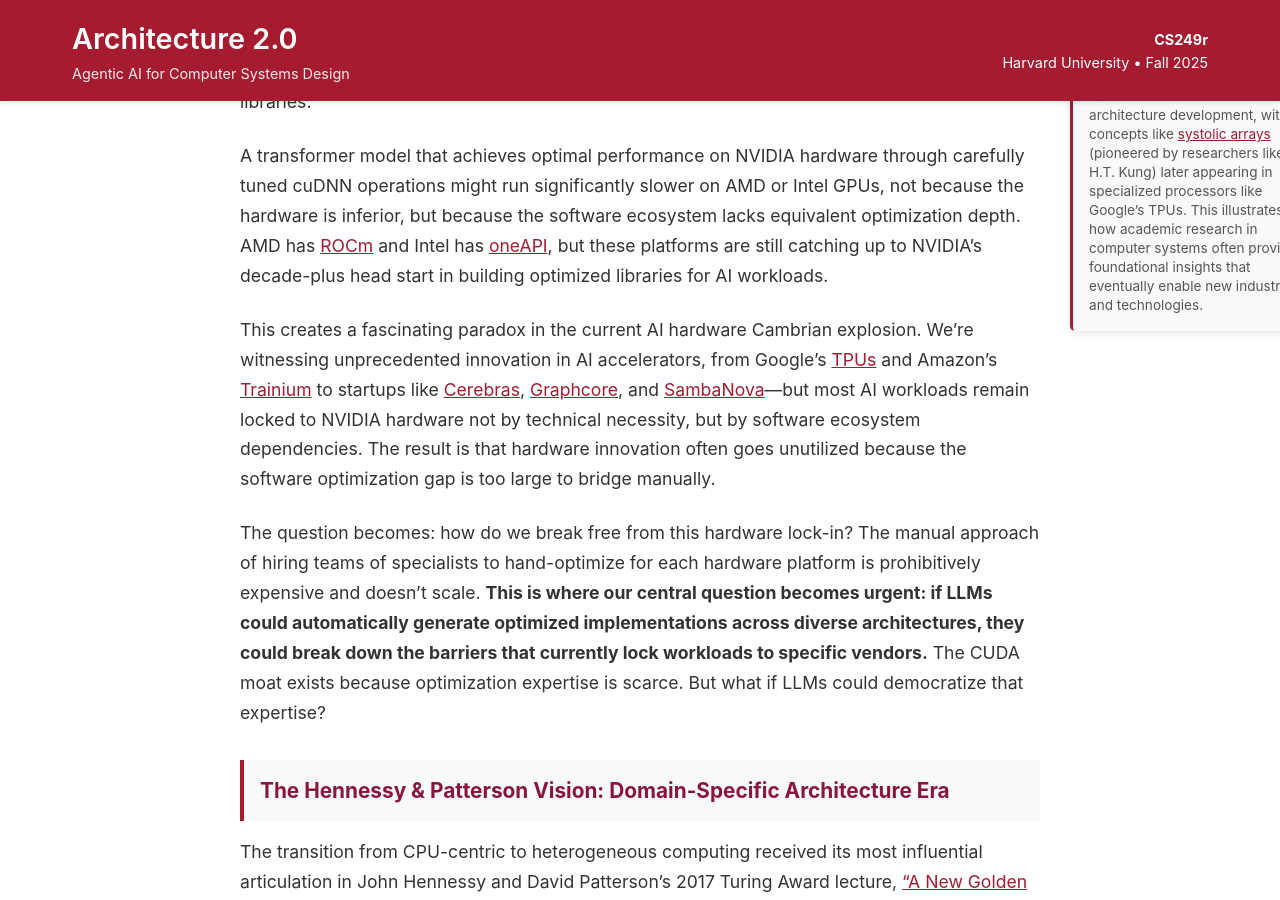
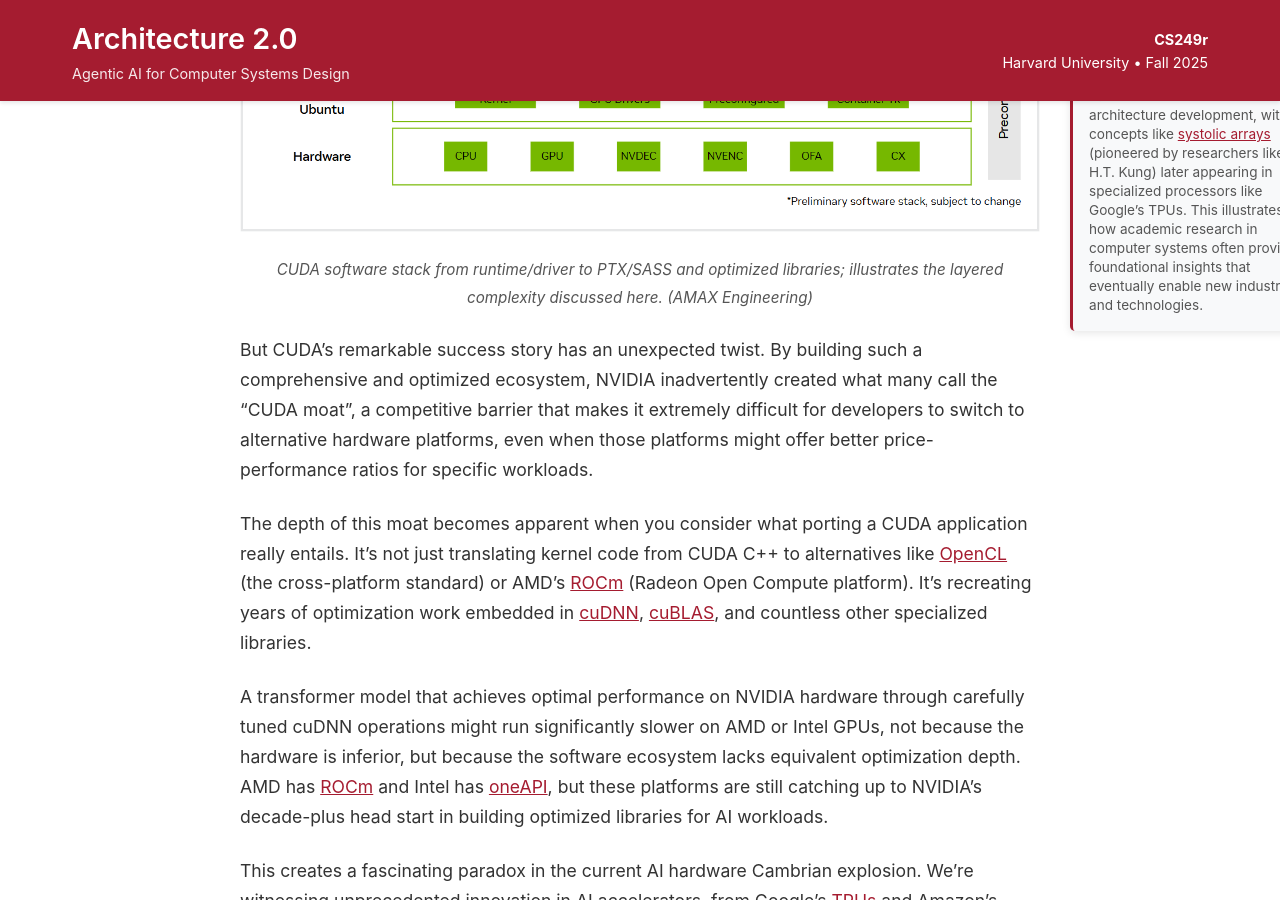
Before and after one commit to harvard-edge/cs249r_fall2025, a Jekyll site: the page built from _posts/2024-10-01-week-5-gpu-performance-engineering.md, in a window 1280 px wide and 900 px high, scrolled down 4250 px. Built offline with Jekyll 4.4.1, drawn with Linux system fonts in a browser that asks for light colours; comment, search, counter and statistics services are not loaded; some of the changed text lies outside the part shown.

Commit message:
move figure 1

```diff
--- a/_posts/2024-10-01-week-5-gpu-performance-engineering.md
+++ b/_posts/2024-10-01-week-5-gpu-performance-engineering.md
@@ -63,6 +63,11 @@
 
 ### The CUDA Moat: When Success Creates Lock-In
 
+<figure class="post-figure">
+<img src="/cs249r_fall2025/assets/images/blog_images/week_5/cuda_stack.png" alt="CUDA software stack diagram">
+<figcaption><em>CUDA software stack from runtime/driver to PTX/SASS and optimized libraries; illustrates the layered complexity discussed here. (AMAX Engineering)</em></figcaption>
+</figure>
+
 But CUDA's remarkable success story has an unexpected twist. By building such a comprehensive and optimized ecosystem, NVIDIA inadvertently created what many call the "CUDA moat", a competitive barrier that makes it extremely difficult for developers to switch to alternative hardware platforms, even when those platforms might offer better price-performance ratios for specific workloads.
 
 The depth of this moat becomes apparent when you consider what porting a CUDA application really entails. It's not just translating kernel code from CUDA C++ to alternatives like [OpenCL](https://www.khronos.org/opencl/) (the cross-platform standard) or AMD's [ROCm](https://rocm.docs.amd.com/) (Radeon Open Compute platform). It's recreating years of optimization work embedded in [cuDNN](https://developer.nvidia.com/cudnn), [cuBLAS](https://developer.nvidia.com/cublas), and countless other specialized libraries.
@@ -92,11 +97,6 @@
 ### The GPU Software Stack: Layers Upon Layers
 
 The reality is that modern GPU computation involves a sophisticated stack of abstractions, each adding both power and complexity:
-
-<figure class="post-figure">
-<img src="/cs249r_fall2025/assets/images/blog_images/week_5/cuda_stack.png" alt="CUDA software stack diagram">
-<figcaption><em>CUDA software stack from runtime/driver to PTX/SASS and optimized libraries; illustrates the layered complexity discussed here. (AMAX Engineering)</em></figcaption>
-</figure>
 
 **The Foundation Layer**: CUDA Runtime manages device memory, kernel launches, and synchronization. CUDA Driver provides low-level hardware interface and resource management. [PTX (Parallel Thread Execution)](https://docs.nvidia.com/cuda/parallel-thread-execution/) offers a virtual instruction set that provides portability across GPU generations. [SASS (Streaming ASSembler)](https://docs.nvidia.com/cuda/cuda-binary-utilities/) represents the actual machine code that runs on GPU hardware.
 
```
